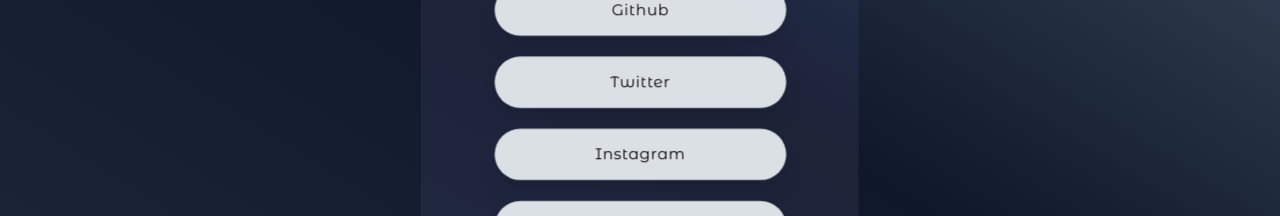
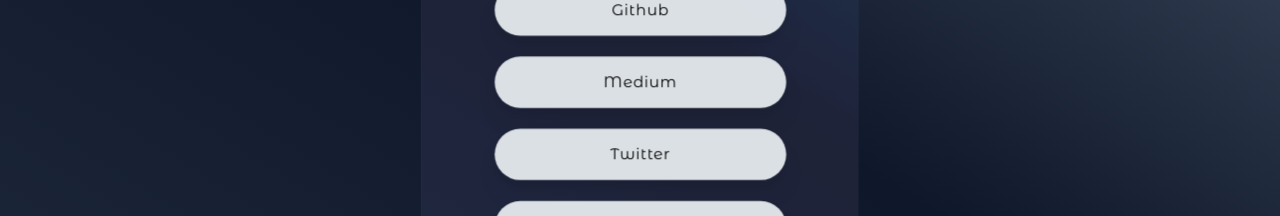
Before and after one commit to utqkaba/personalCard, a React (Vite) app: page / in a window 1280 px wide. Shown: the part 370-586 px from the top of the page. Built offline with nearby package versions, Linux system fonts and the light colour scheme; a web font is replaced by a local one.

Commit message:
remove-add media

```diff
--- a/src/main.jsx
+++ b/src/main.jsx
@@ -22,8 +22,8 @@
 
         <div className='mt-4'>
           <Info media="Github" links="https://github.com/utqkaba" icon="" />
+          <Info media="Medium" links="https://medium.com/@utqkaba" icon="" />
           <Info media="Twitter" links="https://twitter.com/utqkaba" icon="" />
-          <Info media="Instagram" links="https://www.instagram.com/utqkaba/" icon="" />
           <Mail media="E-Mail" icon="" />
           <Cv media="Cv" />
 
```
